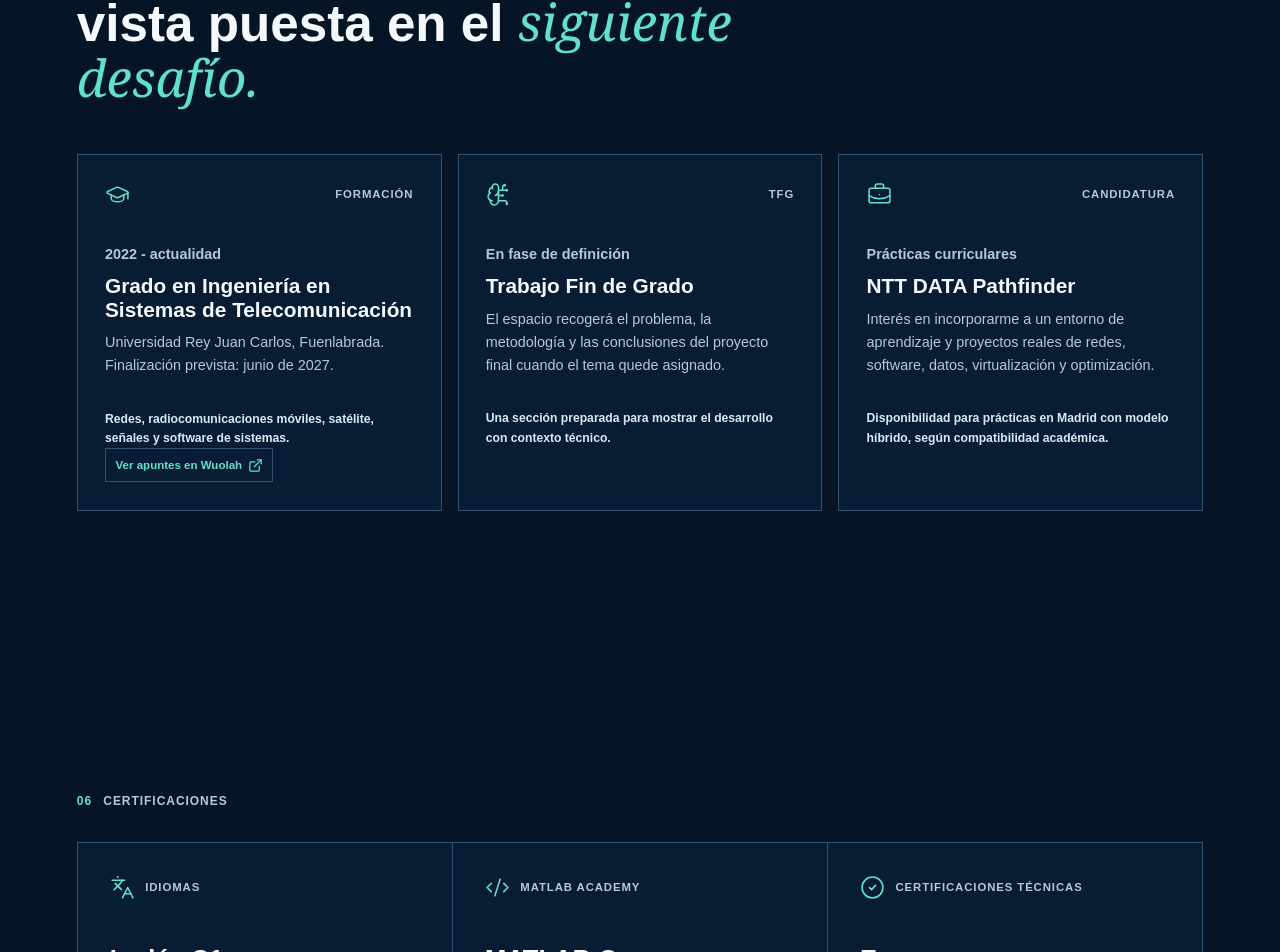
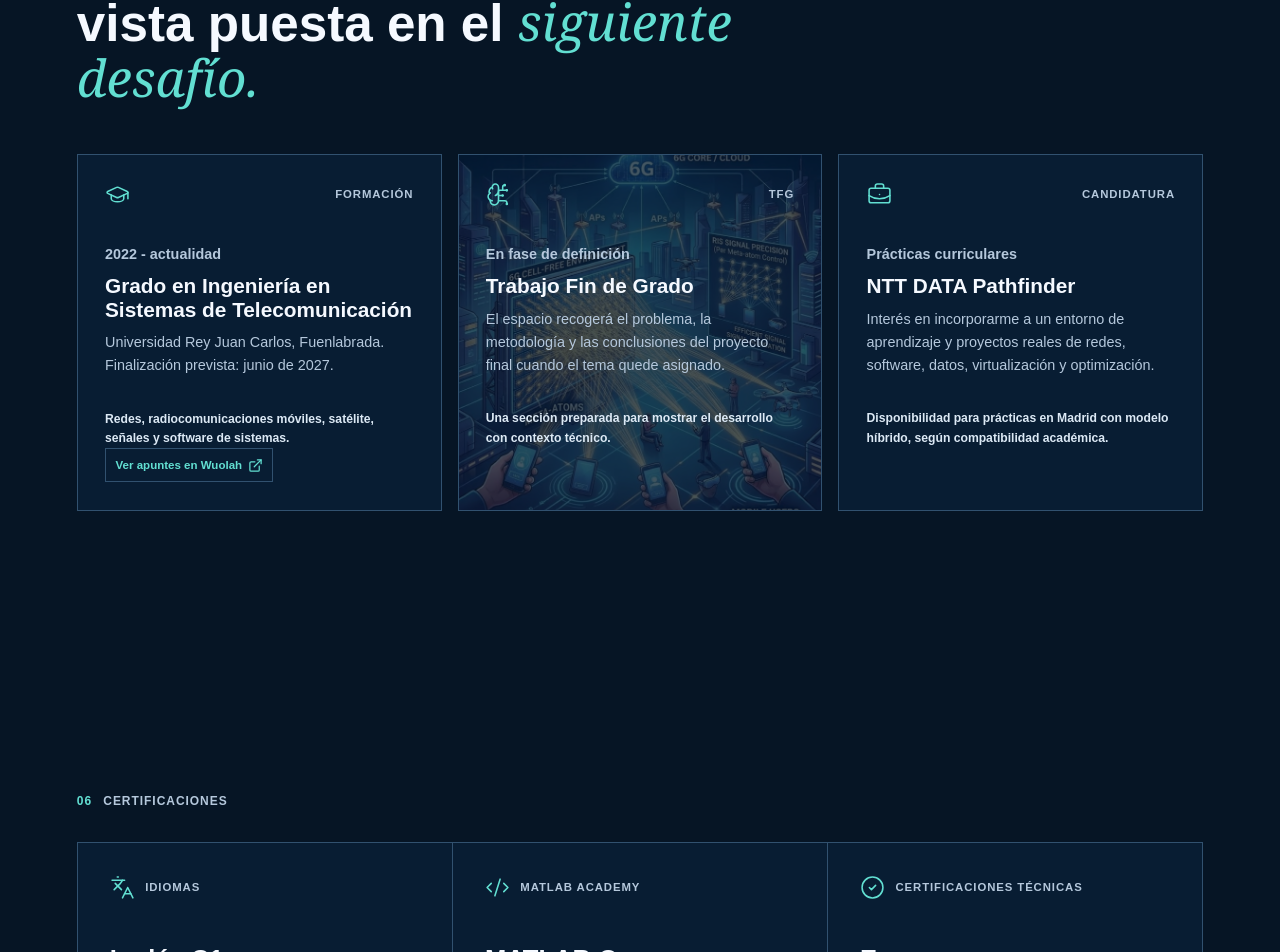
Before and after one commit to gonzaloop1494/gonzalo-portfolio, a Next.js app: page / in a window 1280 px wide. Shown: the part 4367-5319 px from the top of the page. Built offline with nearby package versions, Linux system fonts and the light colour scheme; no server answers.

Commit message:
Add TFG illustration

```diff
--- a/app/globals.css
+++ b/app/globals.css
@@ -244,6 +244,12 @@ h1 em, h2 em { color: var(--accent); font-family: Georgia, "Times New Roman", se
 .timeline-card .timeline-note { margin: 1.1rem 0 0; color: var(--soft); font-size: .76rem; font-weight: 700; }
 .timeline-link { display: inline-flex; align-items: center; gap: .35rem; width: fit-content; min-height: 34px; margin-top: auto; padding: .45rem .6rem; border: 1px solid var(--line); color: var(--accent); font-size: .72rem; font-weight: 800; }
 .timeline-link:hover { border-color: var(--accent); background: var(--accent); color: var(--navy-950); }
+.timeline-card-tfg { position: relative; padding: 0; overflow: hidden; isolation: isolate; }
+.tfg-background { z-index: 0; object-fit: cover; object-position: center; opacity: .78; }
+.timeline-card-tfg::before { position: absolute; z-index: 1; inset: 0; content: ""; background: rgba(6, 21, 37, .64); }
+.tfg-card-content { position: relative; z-index: 2; display: flex; flex-direction: column; min-height: 303px; padding: 1.7rem; }
+.tfg-card-content > p { color: var(--muted); font-size: .9rem; line-height: 1.6; }
+.tfg-card-content .timeline-note { margin: 1.1rem 0 0; color: var(--soft); font-size: .76rem; font-weight: 700; }
 
 .credentials-section > .section-marker { margin-bottom: 2rem; }
 .credentials-grid { display: grid; grid-template-columns: repeat(3, minmax(0, 1fr)); gap: 1px; border: 1px solid var(--line); background: var(--line); }
--- a/components/portfolio.tsx
+++ b/components/portfolio.tsx
@@ -412,12 +412,21 @@ export function Portfolio() {
                 Ver apuntes en Wuolah <ExternalLink size={15} />
               </a>
             </article>
-            <article className="timeline-card reveal">
-              <div className="timeline-heading"><BrainCircuit size={25} strokeWidth={1.5} /><span>TFG</span></div>
-              <p className="timeline-date">En fase de definición</p>
-              <h3>Trabajo Fin de Grado</h3>
-              <p>El espacio recogerá el problema, la metodología y las conclusiones del proyecto final cuando el tema quede asignado.</p>
-              <p className="timeline-note">Una sección preparada para mostrar el desarrollo con contexto técnico.</p>
+            <article className="timeline-card timeline-card-tfg reveal">
+              <Image
+                className="tfg-background"
+                src="/tfg-6g-ris.png"
+                alt="Ilustración conceptual de una red 6G con superficies inteligentes reconfigurables"
+                fill
+                sizes="(max-width: 880px) 88vw, 30vw"
+              />
+              <div className="tfg-card-content">
+                <div className="timeline-heading"><BrainCircuit size={25} strokeWidth={1.5} /><span>TFG</span></div>
+                <p className="timeline-date">En fase de definición</p>
+                <h3>Trabajo Fin de Grado</h3>
+                <p>El espacio recogerá el problema, la metodología y las conclusiones del proyecto final cuando el tema quede asignado.</p>
+                <p className="timeline-note">Una sección preparada para mostrar el desarrollo con contexto técnico.</p>
+              </div>
             </article>
             <article className="timeline-card reveal">
               <div className="timeline-heading"><BriefcaseBusiness size={25} strokeWidth={1.5} /><span>Candidatura</span></div>
```
Also changed, not shown: public/tfg-6g-ris.png (added).
